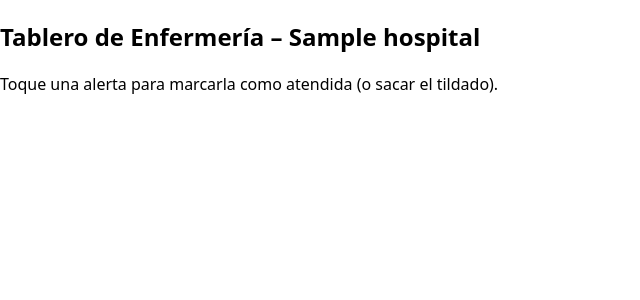
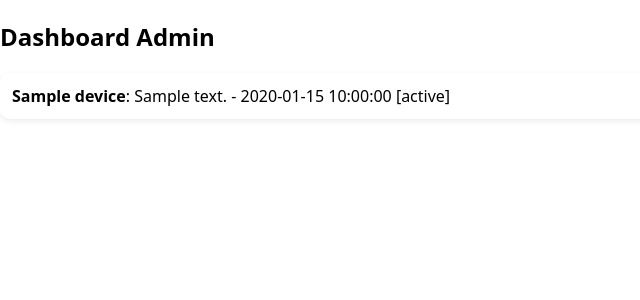
Before and after one commit to leila2208/TCC-Cloud-Alertas, a Flask app: template templates/nurse_dashboard.html in a window 1280 px wide. Shown: the part 108-408 px from the top of the page, without its empty margins (0-640 px from the left). Run offline with Flask 3, Linux system fonts and the light colour scheme; a user stored in the database is signed in; tables that the repository leaves empty hold one stand-in row (values such as "Sample post"); the template is opened without the code that fills it: values that come from a table or form of the project are taken from there, most other values are stand-ins (such as "Sample title", 1, 10 or a date in 2020).

Commit message:
Update nurse_dashboard.html

```diff
--- a/templates/nurse_dashboard.html
+++ b/templates/nurse_dashboard.html
@@ -1,11 +1,14 @@
 {% extends "base.html" %}
 {% block content %}
-<h2>Tablero de Enfermería – {{ hospital.name }}</h2>
-<p>Toque una alerta para marcarla como atendida (o sacar el tildado).</p>
-<div id="alerts"></div>
-<script>
-  const HOSPITAL_ID = {{ hospital.id }};
-  const CAN_TOGGLE = true;
-</script>
-<script src="/static/alertas.js"></script>
+<h2>Dashboard Admin</h2>
+<div id="alerts">
+    {% for alert in alerts %}
+        <div class="alert-card">
+            <strong>{{ alert.device.name }}</strong>:
+            {{ alert.message }} -
+            {{ alert.timestamp }}
+            [{{ alert.status }}]
+        </div>
+    {% endfor %}
+</div>
 {% endblock %}
```
